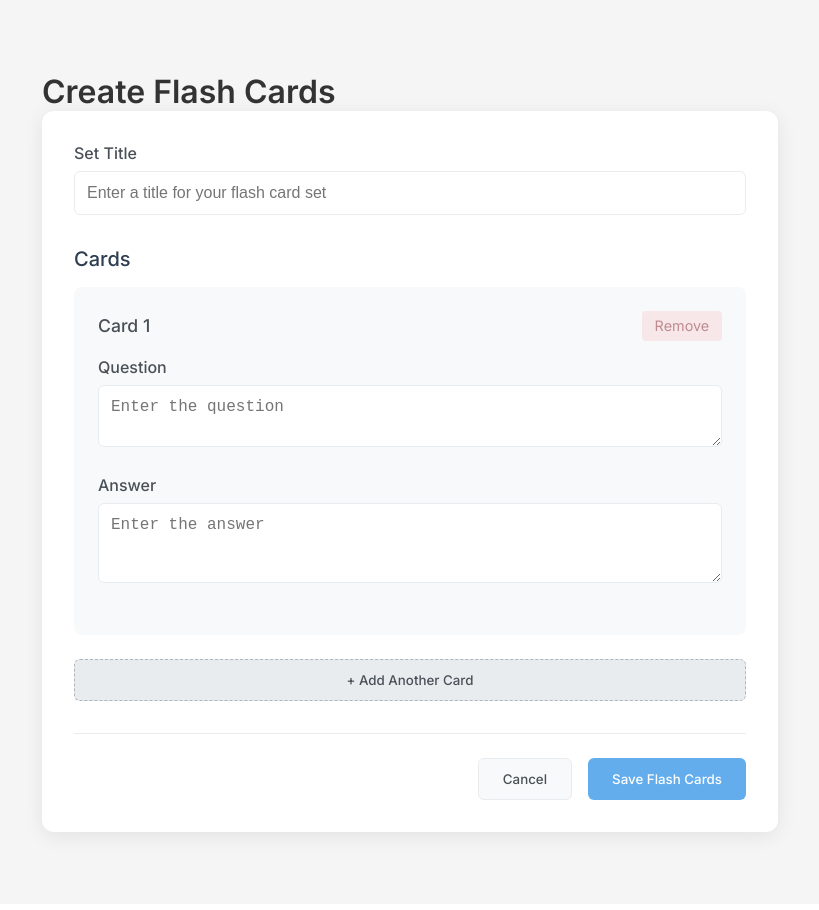
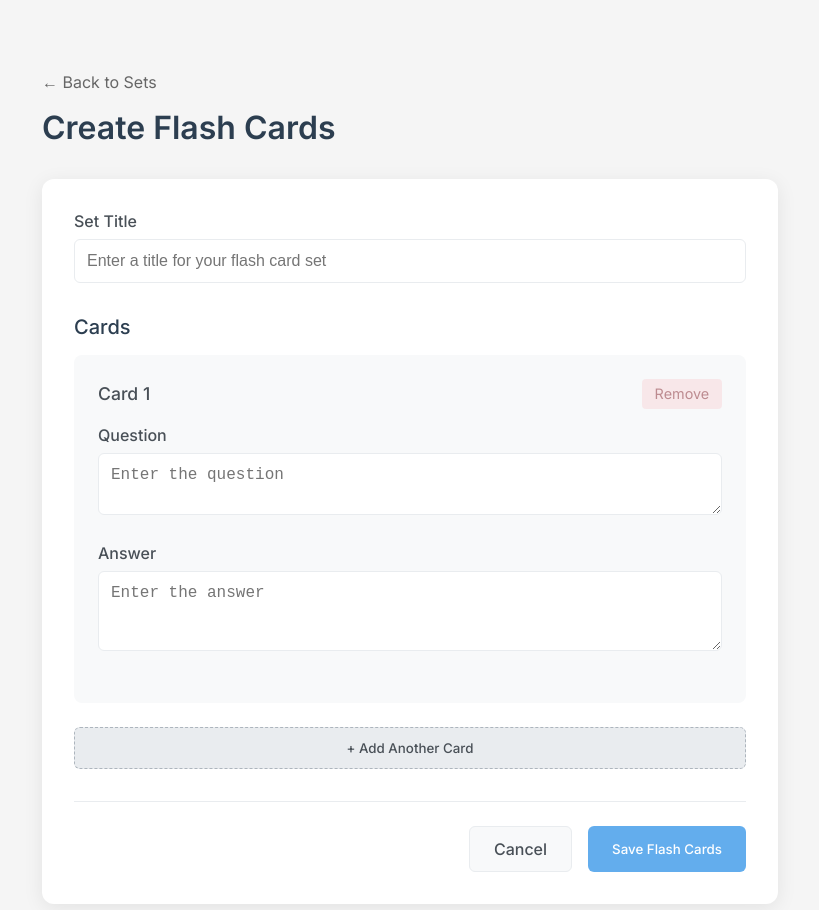
Before and after one commit to vincenttao04/flashcards-fe, a Vue app: page /create in a window 1280 px wide. Shown: the top 910 px of the page, without its empty margins (230-1049 px from the left). Built offline with nearby package versions, Linux system fonts and the light colour scheme.

Commit message:
fixed route from create flash card page to home page

```diff
--- a/src/components/create/FormActions.vue
+++ b/src/components/create/FormActions.vue
@@ -1,8 +1,6 @@
 <template>
   <div class="form-actions">
-    <button type="button" class="cancel-btn" @click="$emit('reset')">
-      Cancel
-    </button>
+    <router-link to="/" class="cancel-btn"> Cancel </router-link>
     <button
       type="button"
       class="save-btn"
@@ -22,7 +20,7 @@ defineProps({
   },
 });
 
-defineEmits(["save", "reset"]);
+defineEmits(["save"]);
 </script>
 
 <style scoped>
@@ -44,6 +42,9 @@ defineEmits(["save", "reset"]);
   cursor: pointer;
   font-weight: 500;
   transition: all 0.2s;
+  text-decoration: none;
+  display: inline-flex;
+  align-items: center;
 }
 
 .cancel-btn:hover {
--- a/src/views/CreateFlashCards.vue
+++ b/src/views/CreateFlashCards.vue
@@ -1,6 +1,10 @@
 <template>
   <div class="create-flash-cards">
-    <h1>Create Flash Cards</h1>
+    <header class="page-header">
+      <router-link to="/" class="back-link"> ← Back to Sets </router-link>
+      <h1>Create Flash Cards</h1>
+    </header>
+
     <div class="form-container">
       <SetTitleInput v-model="setTitle" />
 
@@ -18,11 +22,7 @@
         @update:index="previewIndex = $event"
       />
 
-      <FormActions
-        :is-valid="isFormValid"
-        @save="saveFlashCards"
-        @reset="resetForm"
-      />
+      <FormActions :is-valid="isFormValid" @save="saveFlashCards" />
     </div>
   </div>
 </template>
@@ -93,6 +93,28 @@ function resetForm() {
   color: #333;
 }
 
+.page-header {
+  margin-bottom: 2rem;
+}
+
+.back-link {
+  display: inline-block;
+  margin-bottom: 1rem;
+  color: #666;
+  text-decoration: none;
+  transition: color 0.2s;
+}
+
+.back-link:hover {
+  color: #333;
+}
+
+h1 {
+  color: #2c3e50;
+  margin: 0;
+  font-weight: 600;
+}
+
 .form-container {
   background-color: #fff;
   border-radius: 12px;
```
